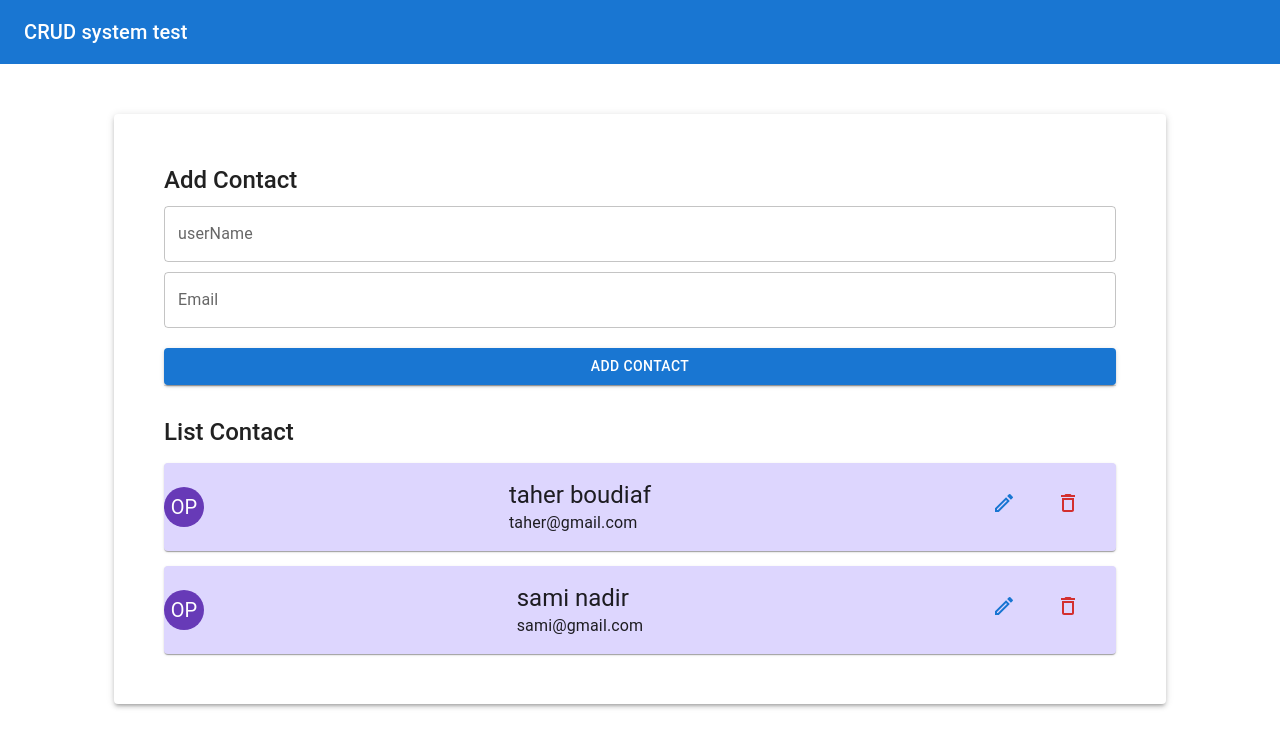
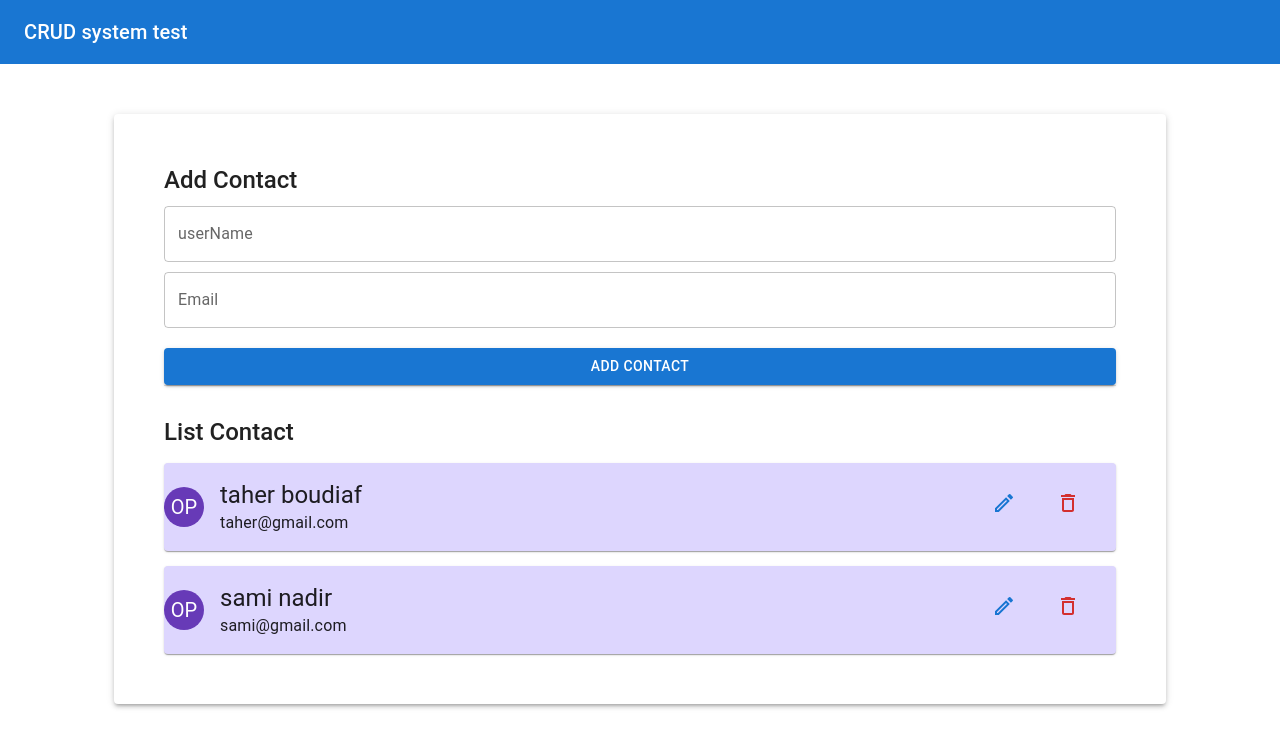
Before and after one commit to Taha-boudiaf/contact, a React (Create React App) app in the folder crud_app/: page / in a window 1280 px wide. Shown: the top 748 px of the page. Built offline with nearby package versions, Linux system fonts and the light colour scheme.

Commit message:
handle state from child to parent

```diff
--- a/crud_app/src/App.js
+++ b/crud_app/src/App.js
@@ -1,4 +1,4 @@
-import React from "react";
+import React, { useState } from "react";
 import Navbar from "./component/layout/Navbar";
 import { Container, Divider, Paper } from "@mui/material";
 
@@ -9,17 +9,21 @@ import "./App.css";
 import { Box } from "@mui/system";
 
 function App() {
-  const contacts = [
-    { id: 1, username: "taher boudiaf", email: "taher@gmail.com" },
-    { id: 2, username: "sami nadir", email: "sami@gmail.com" },
-  ];
+  const [contacts, setContact] = useState([
+    { id: 1, userName: "taher boudiaf", email: "taher@gmail.com" },
+    { id: 2, userName: "sami nadir", email: "sami@gmail.com" },
+  ]);
+  const handleState = (state) => {
+    setContact([...contacts, state]);
+  };
+
   return (
     <div className="App">
       <Navbar />
       <Container>
         <Paper elevation={3} style={{ padding: "50px", margin: "50px" }}>
           <Box>
-            <ContactForm />
+            <ContactForm handleState={handleState} />
           </Box>
           <Divider />
           <Box style={{ marginTop: "30px" }}>
--- a/crud_app/src/component/CardContact.js
+++ b/crud_app/src/component/CardContact.js
@@ -5,7 +5,8 @@ import ModeEditOutlineOutlinedIcon from "@mui/icons-material/ModeEditOutlineOutl
 import { deepPurple } from "@mui/material/colors";
 
 const CardContact = ({ contact }) => {
-  const { username, email } = contact;
+  const { userName, email } = contact;
+
   return (
     <>
       <Card
@@ -14,13 +15,20 @@ const CardContact = ({ contact }) => {
           background: "#DDD6FE",
           display: "flex",
           alignItems: "center",
-          justifyContent: "space-between",
         }}
       >
         <Avatar sx={{ bgcolor: deepPurple[500] }}>OP</Avatar>
+        <div
+          style={{
+            display: "flex",
+            justifyContent: "space-between",
+            alignItems: "center",
+            width: "100%",
+          }}
+        >
           <CardContent>
             <Typography variant="h5" component="div">
-            {username}
+              {userName}
             </Typography>
             <Typography component="div">{email}</Typography>
           </CardContent>
@@ -32,6 +40,7 @@ const CardContact = ({ contact }) => {
               <DeleteOutlinedIcon color="error" />
             </Button>
           </CardContent>
+        </div>
       </Card>
     </>
   );
--- a/crud_app/src/component/ContactForm.js
+++ b/crud_app/src/component/ContactForm.js
@@ -1,16 +1,42 @@
-import React from "react";
+import React, { useState } from "react";
 import { Button, TextField, Typography } from "@mui/material";
 import { Box } from "@mui/system";
 
-const ContactForm = () => {
+const ContactForm = ({ handleState }) => {
+  const [userName, setUserName] = useState("");
+  const [email, setEmail] = useState("");
+
+  const handleClick = (e) => {
+    e.preventDefault();
+    handleState({ id: 3, userName: userName, email: email });
+    setUserName("");
+    setEmail("");
+  };
+  console.log(userName);
+  console.log(email);
   return (
     <Box style={{ display: "flex", flexDirection: "column", width: "100%" }}>
       <Typography variant="h5" style={{ fontWeight: "550" }}>
         Add Contact
       </Typography>
-      <TextField label="userName" style={{ marginTop: "10px" }} />
-      <TextField label="Email" style={{ marginTop: "10px" }} />
-      <Button variant="contained" style={{ marginTop: "20px" }}>
+      <TextField
+        value={userName}
+        label="userName"
+        style={{ marginTop: "10px" }}
+        onChange={(e) => setUserName(e.target.value)}
+      />
+      <TextField
+        value={email}
+        label="Email"
+        style={{ marginTop: "10px" }}
+        onChange={(e) => setEmail(e.target.value)}
+      />
+      <Button
+        type="submit"
+        variant="contained"
+        style={{ marginTop: "20px" }}
+        onClick={handleClick}
+      >
         Add Contact
       </Button>
     </Box>
```
Lines whose indentation alone changed are shown as unchanged.
